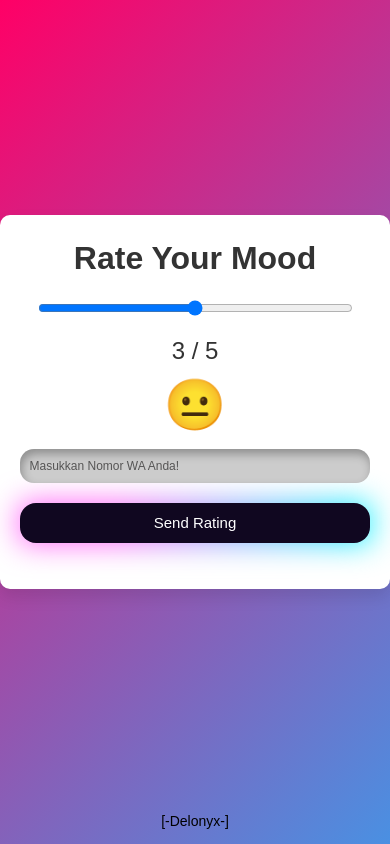
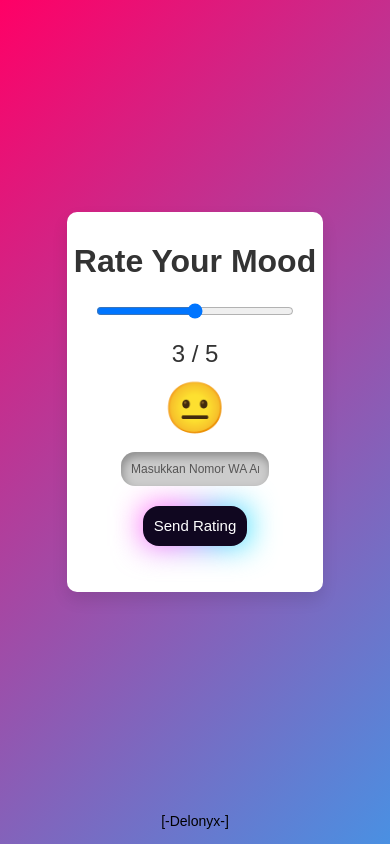
Before and after one commit to delonyxRG/Mood-Rating, a plain HTML site: page index.html in a window 390 px wide. Drawn offline with Linux system fonts and the light colour scheme.

Commit message:
update lagi
up

```diff
--- a/styles.css
+++ b/styles.css
@@ -14,7 +14,7 @@ h1{
 }
 .container {
     background: white;
-    padding: 23px;
+    padding: 25px;
     padding-right: 5px;
     padding-left: 5px;
     padding-bottom: 30px;
@@ -37,7 +37,7 @@ h1{
 }
 
 input[type="range"] {
-    width: 90%;
+    width: 78%;
     height: 10px;
     background: #bf050591;
     border-radius:  5px;
@@ -97,7 +97,7 @@ input[type="range"]:active::-moz-range-thumb {
 
 input[type="phone"] {
     width: 58%;
-    padding: 10px ;
+    padding:  PX;
     color: rgb(0, 0, 0);
     margin-top: 15px;
     margin-bottom: 20px;
@@ -174,7 +174,7 @@ button:active {
 
 
 button{
-    width: 127px;
+    width: 58%;
     height: 40px;
     cursor: pointer;
     color: #fff;
@@ -218,15 +218,17 @@ footer {
 /* Media Queries for Mobile Devices */
 @media (max-width: 600px) {
     .container {
-        width: 100%;
-        padding: 20px;
+        width: 65%;
+        padding: 1px;
+        padding-top: 26px;
+        padding-bottom: 20px;
     }
 
     input[type="phone"] {
-        width: 100%;
+        width:  58%;
     }
 
     button {
-        width: 100%;
+        width: 41%;
     }
 }
```
